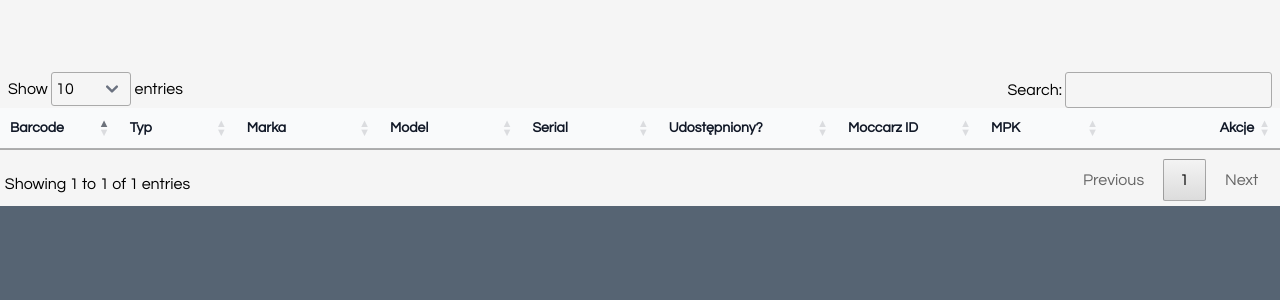
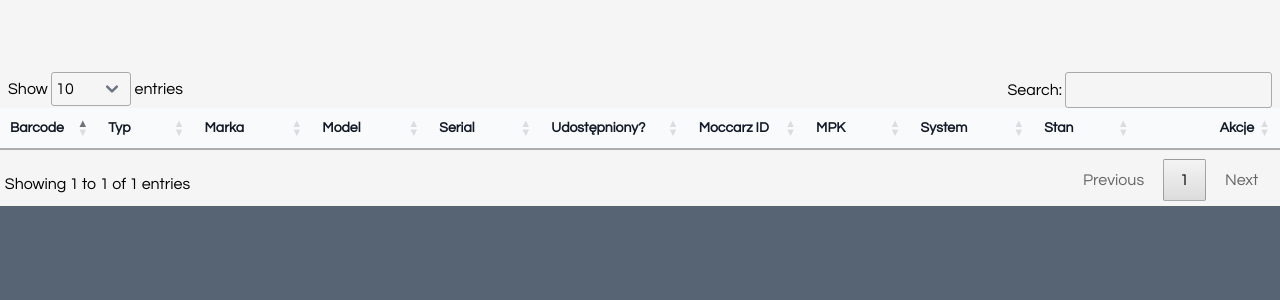
Before and after one commit to skoliodoi/smaug, a Python web app: template website/templates/all_items.html in a window 1280 px wide. Shown: the top 300 px of the page. Run offline with Jinja, Linux system fonts and the light colour scheme; the template is opened without the code that fills it: most values are stand-ins (such as "Sample title", 1, 10 or a date in 2020); style sheets or scripts are compiled from the project's sources; some libraries are stand-ins or nearby versions.

Commit message:
Na liście wszystkich sprzętów MPK danego sprzętu i pola system, i stan

```diff
--- a/website/templates/all_items.html
+++ b/website/templates/all_items.html
@@ -19,6 +19,8 @@
         <th scope="col" class="px-3 py-3.5 text-left text-sm font-semibold text-gray-900">Udostępniony?</th>
         <th scope="col" class="px-3 py-3.5 text-left text-sm font-semibold text-gray-900">Moccarz ID</th>
         <th scope="col" class="px-3 py-3.5 text-left text-sm font-semibold text-gray-900">MPK</th>
+        <th scope="col" class="px-3 py-3.5 text-left text-sm font-semibold text-gray-900">System</th>
+        <th scope="col" class="px-3 py-3.5 text-left text-sm font-semibold text-gray-900">Stan</th>
         <th scope="col" class="px-3 py-3.5 text-left text-sm font-semibold text-gray-900" id="akcje-label">Akcje</th>
 
       </tr>
@@ -34,23 +36,42 @@
         <td class="hidden px-3 py-4 text-sm text-gray-500 sm:table-cell">{{item['model']}}</td>
         <td class="px-3 py-4 text-sm text-gray-500">{{item['serial']}}</td>
         <td class="px-3 py-4 text-sm text-gray-500">
-          {%if item['rented_status']==True%}
-          Tak
-          {%else%}
-          Nie
-          {%endif%}
+          {{
+          "Tak" if item['rented_status']
+          else "Nie"
+          }}
+
         </td>
         <td class="px-3 py-4 text-sm text-gray-500">
-          {%if item['rented_status']==True%}
-          {{item['mocarz_id']}}
-          {%endif%}
+          {{
+          item['mocarz_id']
+          if item['rented_status']
+          else "N/A"
+          }}
         </td>
         <td class="px-3 py-4 text-sm text-gray-500">
-          {%if item['mpk']%}
-          {{item['mpk']}}
-          {%else%}
-          Brak
-          {%endif%}
+
+          {{
+          item['mpk']
+          if item['mpk']
+          else "Bral"
+          }}
+
+        </td>
+        <td class="px-3 py-4 text-sm text-gray-500">
+          {{
+          item['system']
+          if item['system']
+          else "Brak"
+          }}
+
+        </td>
+        <td class="px-3 py-4 text-sm text-gray-500">
+          {{
+          item['stan']
+          if item['stan']
+          else "Brak"
+          }}
         </td>
         <td class="py-4 pl-3 pr-4 text-right text-sm font-medium sm:pr-6">
           <form method="POST">
```
